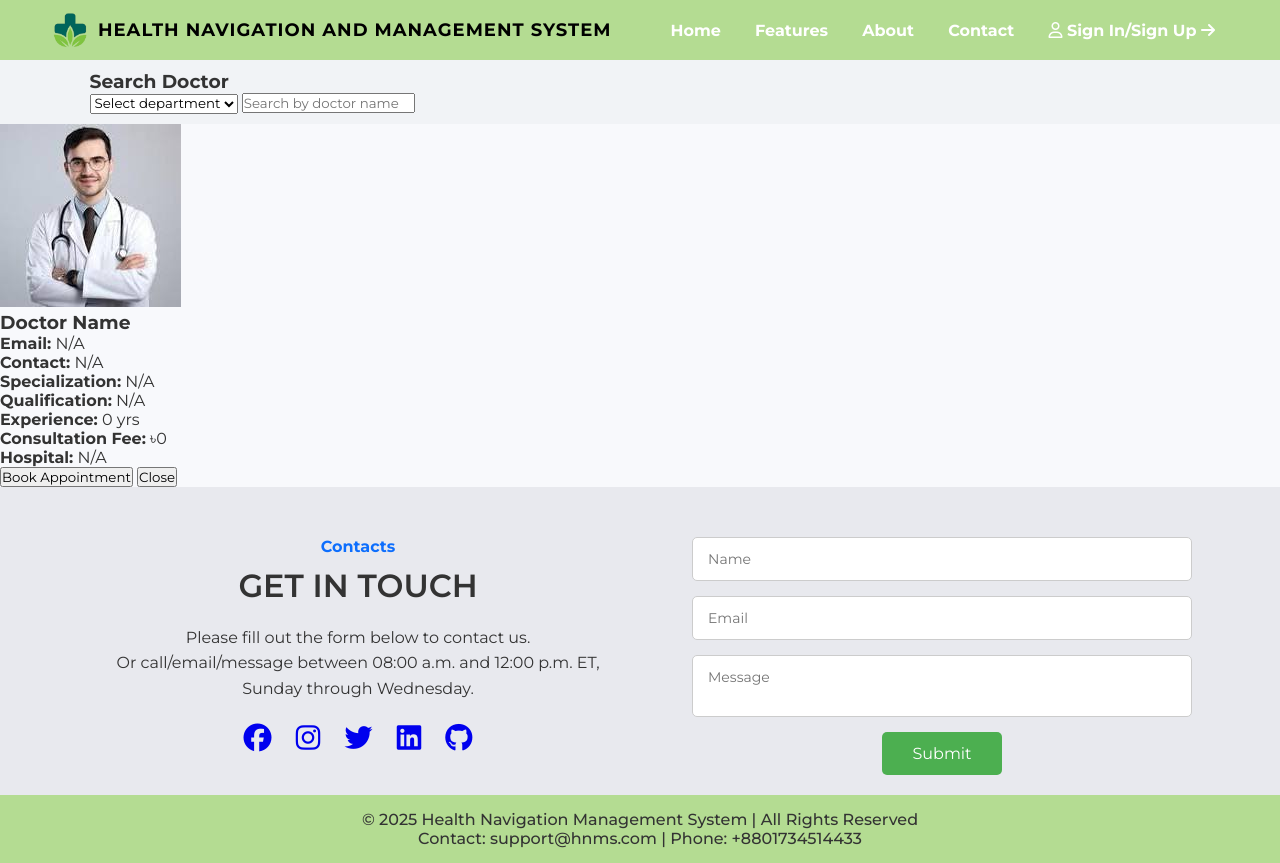
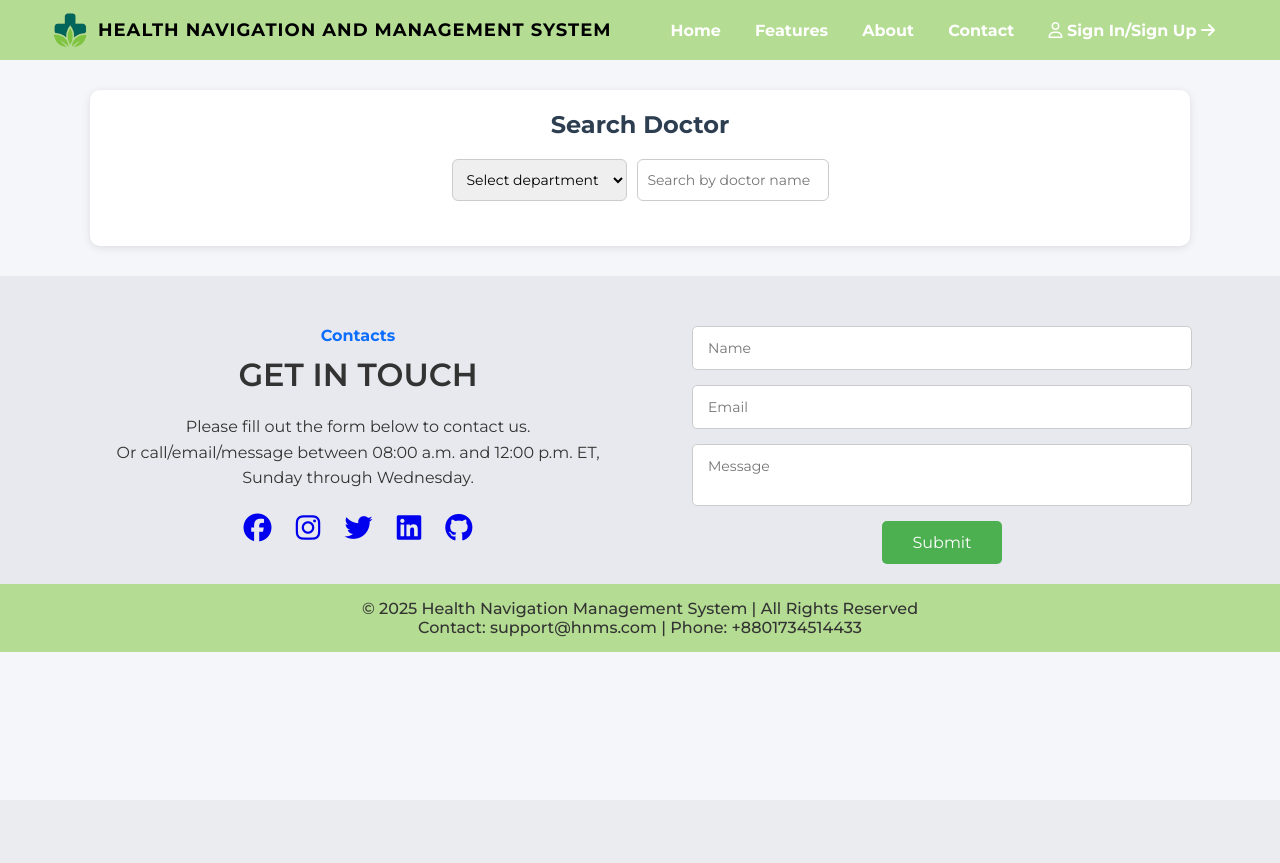
Before and after one commit to Sulfur404/Health-Navigation-and-Management-System, a PHP site: page /view/landingPageDoctor.php in a window 1280 px wide. After the commit the page ends 652 px from the top, so only its background shows below. Run offline with PHP 8.4, Linux system fonts and the light colour scheme; data that the repository does not hold is empty; some libraries are stand-ins or nearby versions.

Commit message:
work on doctor css

```diff
--- /dev/null
+++ b/assets/css/doctor.css
@@ -0,0 +1,174 @@
+body {
+  font-family: Arial, Helvetica, sans-serif;
+  background-color: #f4f6f9;
+  color: #333;
+  margin: 0;
+  padding: 0;
+}
+
+.section {
+  width: 90%;
+  max-width: 1100px;
+  margin: 30px auto;
+  background: #fff;
+  border-radius: 10px;
+  padding: 20px 30px;
+  box-shadow: 0 2px 8px rgba(0, 0, 0, 0.1);
+}
+
+.section h3 {
+  text-align: center;
+  color: #2c3e50;
+  margin-bottom: 20px;
+  font-size: 24px;
+}
+
+.doctor-search {
+  display: flex;
+  flex-wrap: wrap;
+  justify-content: center;
+  gap: 10px;
+  margin-bottom: 25px;
+}
+
+.doctor-search select,
+.doctor-search input {
+  padding: 10px;
+  border: 1px solid #ccc;
+  border-radius: 6px;
+  font-size: 14px;
+  outline: none;
+  transition: border 0.2s;
+}
+
+.doctor-search select:focus,
+.doctor-search input:focus {
+  border-color: #3498db;
+}
+
+.doctor-list {
+  display: grid;
+  grid-template-columns: repeat(auto-fit, minmax(250px, 1fr));
+  gap: 20px;
+}
+
+.doctor-card {
+  background-color: #fff;
+  border: 1px solid #e0e0e0;
+  border-radius: 10px;
+  overflow: hidden;
+  text-align: center;
+  box-shadow: 0 2px 6px rgba(0, 0, 0, 0.05);
+  transition: transform 0.2s, box-shadow 0.2s;
+}
+
+.doctor-card:hover {
+  transform: translateY(-5px);
+  box-shadow: 0 4px 12px rgba(0, 0, 0, 0.15);
+}
+
+.doctor-card img {
+  width: 100%;
+  height: auto;
+  object-fit: contain;
+  background-color: #f9f9f9;
+  padding: 10px;
+  border-bottom: 1px solid #ddd;
+}
+
+.doctor-info {
+  padding: 15px;
+}
+
+.doctor-info h4 {
+  margin: 10px 0 5px;
+  color: #2c3e50;
+  font-size: 18px;
+}
+
+.doctor-info p {
+  margin: 5px 0;
+  font-size: 14px;
+  color: #555;
+}
+
+.button-group {
+  display: flex;
+  justify-content: space-around;
+  padding: 10px 0 15px;
+}
+
+.btn-primary,
+.btn-secondary {
+  border: none;
+  border-radius: 5px;
+  padding: 8px 14px;
+  font-size: 14px;
+  cursor: pointer;
+  transition: background 0.3s, transform 0.2s;
+}
+
+.btn-primary {
+  background-color: #3498db;
+  color: white;
+}
+
+.btn-primary:hover {
+  background-color: #2980b9;
+  transform: scale(1.05);
+}
+
+.btn-secondary {
+  background-color: #e0e0e0;
+  color: #333;
+}
+
+.btn-secondary:hover {
+  background-color: #ccc;
+  transform: scale(1.05);
+}
+
+.modal {
+  display: none;
+  position: fixed;
+  z-index: 10;
+  left: 0;
+  top: 0;
+  width: 100%;
+  height: 100%;
+  background-color: rgba(0, 0, 0, 0.5);
+  justify-content: center;
+  align-items: center;
+}
+
+.modal-content {
+  background-color: #fff;
+  border-radius: 10px;
+  width: 90%;
+  max-width: 500px;
+  padding: 20px;
+  text-align: center;
+  position: relative;
+  box-shadow: 0 4px 10px rgba(0, 0, 0, 0.3);
+}
+
+.modal-content img {
+  width: 120px;
+  height: 120px;
+  border-radius: 50%;
+  object-fit: cover;
+  margin-bottom: 10px;
+}
+
+.modal-info p {
+  margin: 5px 0;
+  font-size: 14px;
+  color: #444;
+}
+
+.modal-buttons {
+  display: flex;
+  justify-content: center;
+  gap: 10px;
+  margin-top: 15px;
+}
--- a/controller/adminPatientsController.php
+++ b/controller/adminPatientsController.php
@@ -65,7 +65,7 @@ if ($_SERVER['REQUEST_METHOD'] === 'POST') {
 if (isset($_GET['action']) && $_GET['action'] === 'delete' && isset($_GET['username'])) {
     $controller = new AdminPatientsController();
     if ($controller->deletePatient($_GET['username'])) {
-        http_response_code(200); // Success
+        http_response_code(200);
     } else {
         http_response_code(500);
     }
--- a/controller/demo.php
+++ /dev/null
@@ -1 +0,0 @@
-<?php echo "Hello"; ?>
--- a/model/demo.php
+++ /dev/null
@@ -1 +0,0 @@
-<?php echo "Hello"; ?>
--- a/view/find_Doctor.php
+++ b/view/find_Doctor.php
@@ -12,7 +12,7 @@ $departments = $doctorController->getSpecializations();
     <meta charset="UTF-8">
     <meta name="viewport" content="width=device-width, initial-scale=1.0">
     <title>Doctors</title>
-    <link rel="stylesheet" href="style.css">
+    <link rel="stylesheet" href="../assets/css/doctor.css">
     <script src="doctor.js" defer></script>
 </head>
 <body>
```
